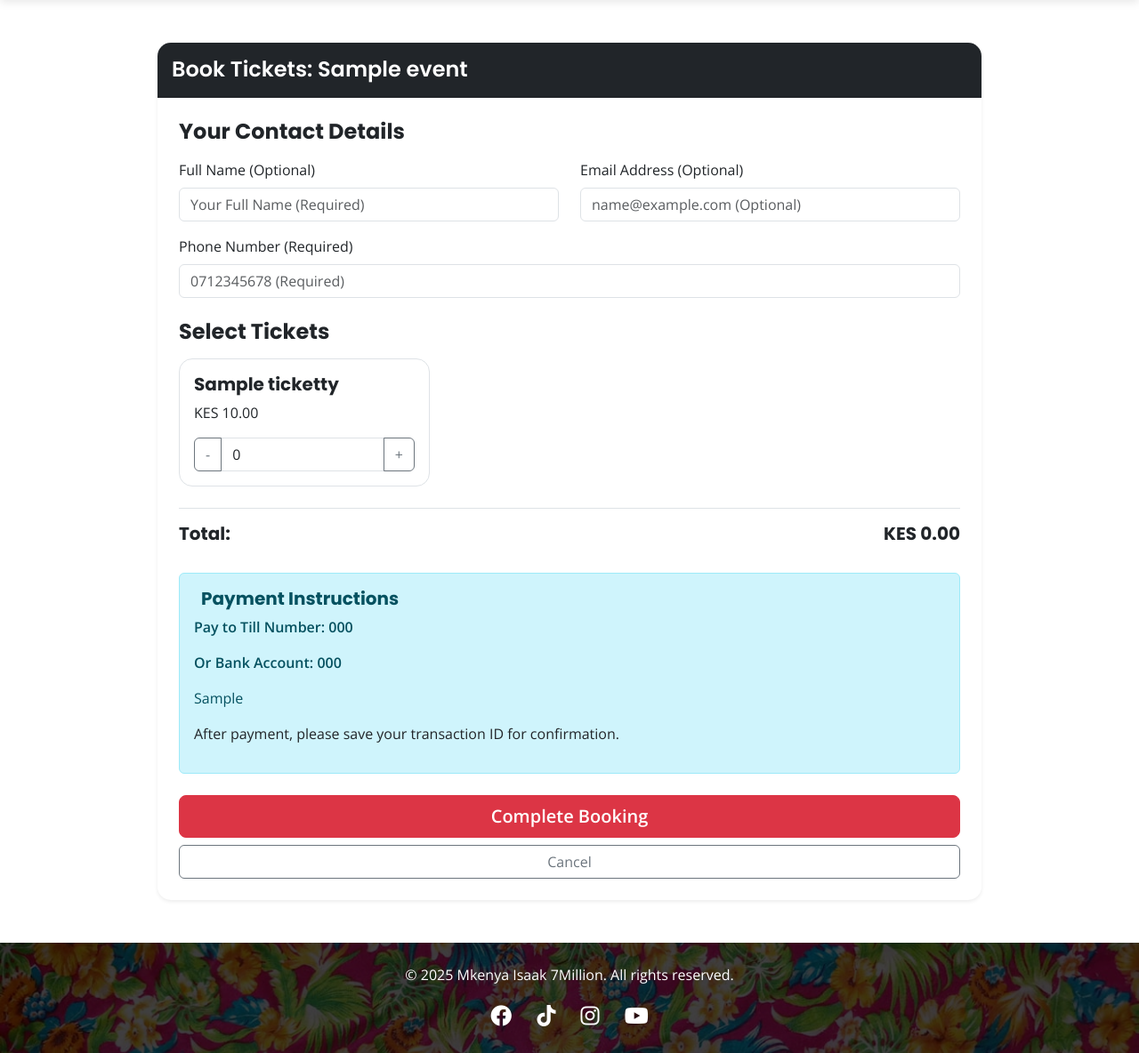
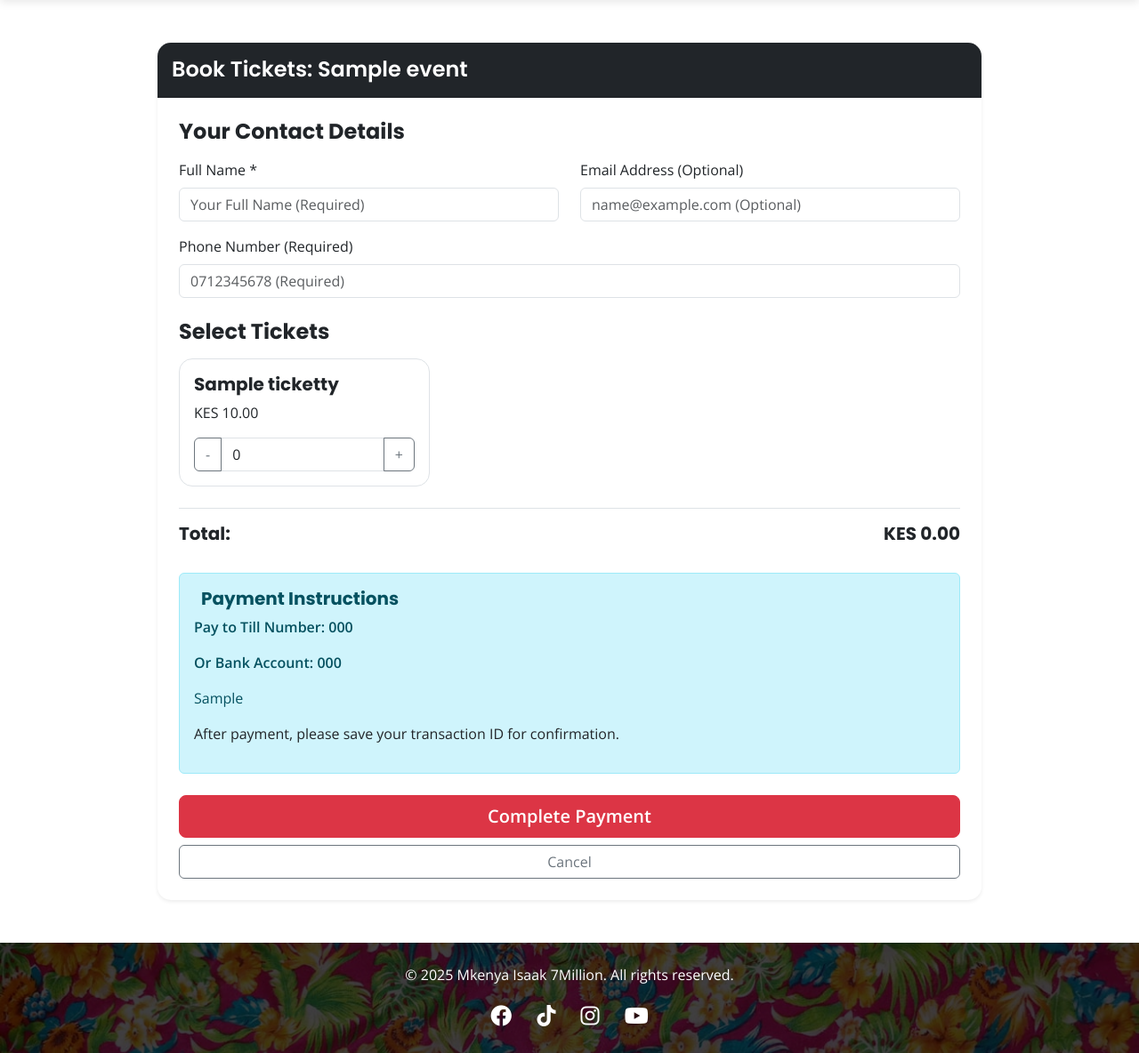
Before and after one commit to kri1987s/mkenyaisaak, a Django app: page /events/1/book/ in a window 1280 px wide. Shown: the part 66-1250 px from the top of the page at 89% size. Run offline with Django 5.2, Linux system fonts and the light colour scheme; tables that the repository leaves empty hold one stand-in row (values such as "Sample post"); parts of the project's set-up code (start-up, migrations or seed data) failed here and were passed over.

Commit message:
Update UI text for consistency: change 'Book Now' to 'Buy Ticket' and update payment-related text
- Change 'Book Now' to 'Buy Ticket' button on event detail page
- Change 'Complete Booking' to 'Complete Payment' button on booking form
- Update booking confirmation text to say 'complete your payment'
- Update form labels to mark name as mandatory and remove 'optional' text

```diff
--- a/events/templates/events/booking_confirmation.html
+++ b/events/templates/events/booking_confirmation.html
@@ -20,7 +20,7 @@
 
                     <div class="alert alert-info text-start" role="alert">
                         <h4 class="alert-heading fw-bold"><i class="bi bi-credit-card me-2"></i>Payment Instructions</h4>
-                        <p>Please pay <strong>KES {{ booking.total_amount }}</strong> to complete your booking.</p>
+                        <p>Please pay <strong>KES {{ booking.total_amount }}</strong> to complete your payment.</p>
                         <hr>
                         {% if booking.tickets.first.ticket_type.event.payment_till_number %}
                             <div class="text-center mb-3">
--- a/events/templates/events/booking_form.html
+++ b/events/templates/events/booking_form.html
@@ -17,7 +17,7 @@
                         <h4 class="mb-3">Your Contact Details</h4>
                         <div class="row">
                             <div class="col-md-6 mb-3">
-                                <label for="{{ form.customer_name.id_for_label }}" class="form-label">Full Name (Optional)</label>
+                                <label for="{{ form.customer_name.id_for_label }}" class="form-label">Full Name *</label>
                                 {{ form.customer_name }}
                                 {{ form.customer_name.errors }}
                             </div>
@@ -88,7 +88,7 @@
                         {% endif %}
 
                         <div class="d-grid gap-2 mt-4">
-                            <button type="submit" class="btn btn-warning btn-lg fw-bold">Complete Booking</button>
+                            <button type="submit" class="btn btn-warning btn-lg fw-bold">Complete Payment</button>
                             <a href="{% url 'events:event_detail' event.id %}" class="btn btn-outline-secondary">Cancel</a>
                         </div>
                     </form>
--- a/events/templates/events/booking_form_test.html
+++ b/events/templates/events/booking_form_test.html
@@ -20,7 +20,7 @@
                         <h4 class="mb-3">Your Contact Details</h4>
                         <div class="row">
                             <div class="col-md-6 mb-3">
-                                <label for="{{ form.customer_name.id_for_label }}" class="form-label">Full Name (Optional)</label>
+                                <label for="{{ form.customer_name.id_for_label }}" class="form-label">Full Name *</label>
                                 {{ form.customer_name }}
                                 {{ form.customer_name.errors }}
                             </div>
--- a/events/templates/events/event_detail.html
+++ b/events/templates/events/event_detail.html
@@ -79,7 +79,7 @@
                         {% endfor %}
                     </ul>
                     <a href="{% url 'events:booking_create' event.id %}" class="btn btn-warning btn-lg w-100 fw-bold shadow-sm mb-3">
-                        <i class="bi bi-ticket-perforated me-2"></i>Book Now
+                        <i class="bi bi-ticket-perforated me-2"></i>Buy Ticket
                     </a>
 
                     <!-- Verify Ticket Section -->
```
